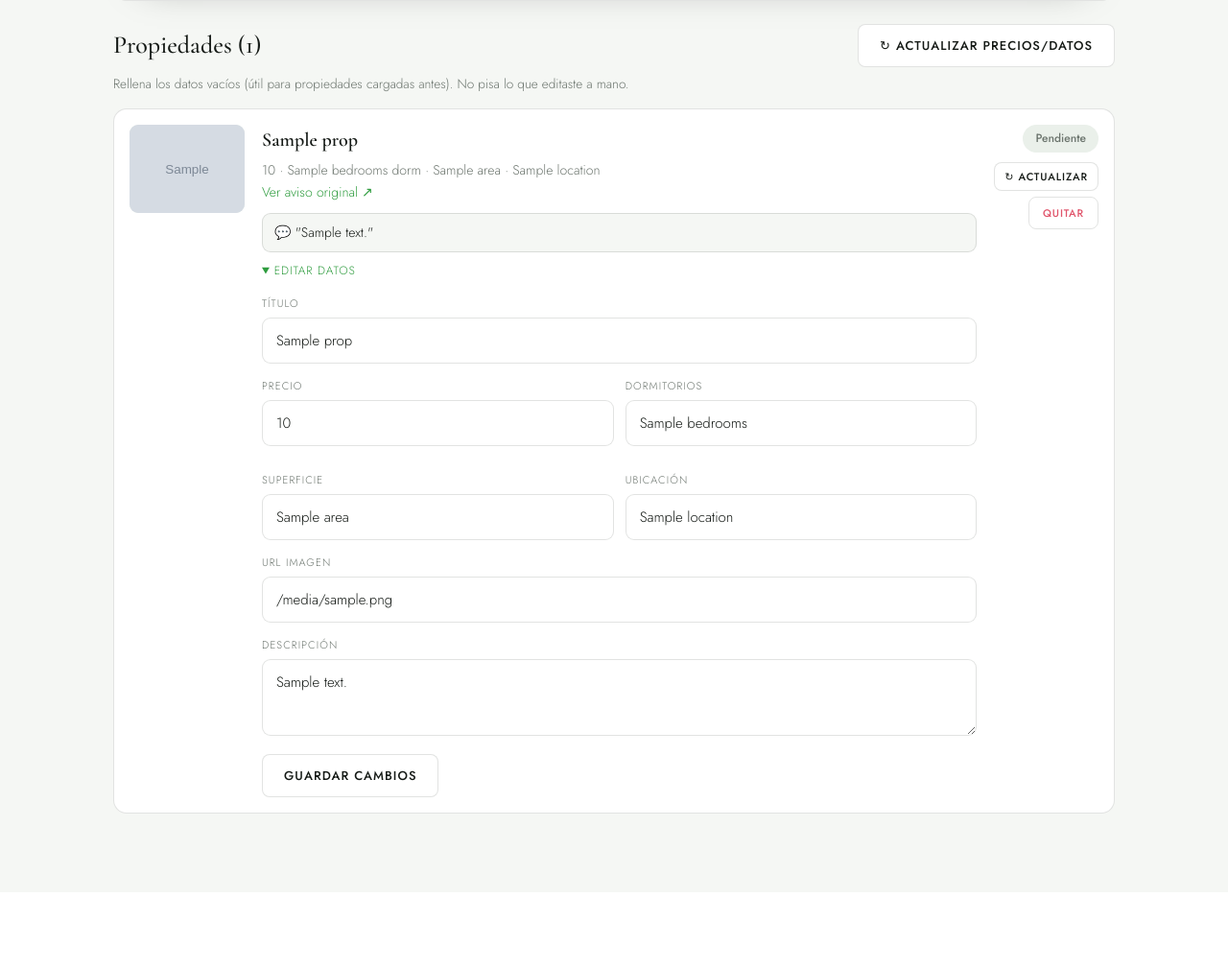
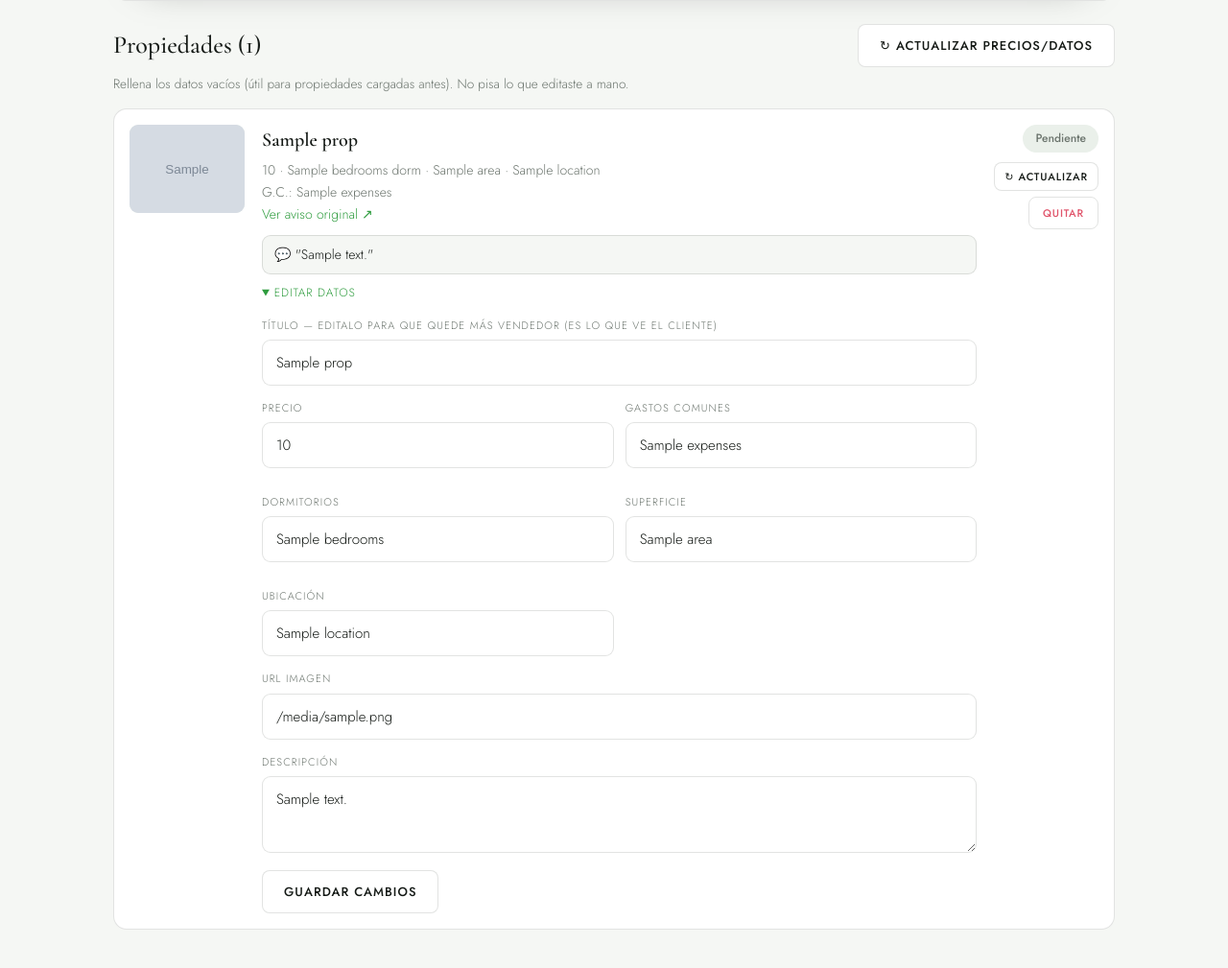
Before and after one commit to tinchomautner/inmocrm, a Flask app: template templates/client_detail.html in a window 1280 px wide, after a click on "EDITAR DATOS". Shown: the part 919-1928 px from the top of the page at 96% size. Before the commit the page ends 1767 px from the top, so only its background shows below. Run offline with Flask 3, Linux system fonts and the light colour scheme; the template is opened without the code that fills it: most values are stand-ins (such as "Sample title", 1, 10 or a date in 2020); grey boxes marked "Sample" are stand-in pictures.

Commit message:
Gastos comunes (deteccion+display+edicion), stats Propiedades sola arriba, titulo editable hint

```diff
--- a/app.py
+++ b/app.py
@@ -150,10 +150,10 @@ def add_property(client_id):
         data = scrape(u)
         conn.execute(
             """INSERT INTO properties
-               (client_id, url, title, price, image, bedrooms, area, location, description, position, created_at)
-               VALUES (?, ?, ?, ?, ?, ?, ?, ?, ?, ?, ?)""",
+               (client_id, url, title, price, image, bedrooms, area, location, description, expenses, position, created_at)
+               VALUES (?, ?, ?, ?, ?, ?, ?, ?, ?, ?, ?, ?)""",
             (client_id, u, data["title"], data["price"], data["image"], data["bedrooms"],
-             data["area"], data["location"], data["description"], pos, now_str()),
+             data["area"], data["location"], data["description"], data.get("expenses"), pos, now_str()),
         )
     conn.commit()
     conn.close()
@@ -169,11 +169,11 @@ def edit_property(prop_id):
         conn.close()
         abort(404)
     conn.execute(
-        """UPDATE properties SET title=?, price=?, image=?, bedrooms=?, area=?, location=?, description=?
+        """UPDATE properties SET title=?, price=?, image=?, bedrooms=?, area=?, location=?, description=?, expenses=?
            WHERE id=?""",
         (request.form.get("title"), request.form.get("price"), request.form.get("image"),
          request.form.get("bedrooms"), request.form.get("area"), request.form.get("location"),
-         request.form.get("description"), prop_id),
+         request.form.get("description"), request.form.get("expenses"), prop_id),
     )
     conn.commit()
     cid = p["client_id"]
@@ -202,7 +202,7 @@ def _refresh_property(conn, prop_id):
     if not p:
         return None
     data = scrape(p["url"])
-    fields = ("title", "price", "image", "bedrooms", "area", "location", "description")
+    fields = ("title", "price", "image", "bedrooms", "area", "location", "description", "expenses")
     updates = {f: data.get(f) for f in fields if not (p[f] or "").strip() and data.get(f)}
     if updates:
         sets = ", ".join(f"{k}=?" for k in updates)
@@ -260,7 +260,7 @@ def portal(slug):
     props_json = json.dumps([
         {"id": p["id"], "url": p["url"], "title": p["title"], "price": p["price"],
          "image": p["image"], "bedrooms": p["bedrooms"], "area": p["area"],
-         "location": p["location"], "description": p["description"],
+         "location": p["location"], "description": p["description"], "expenses": p["expenses"],
          "status": p["status"], "comment": p["comment"] or ""}
         for p in props
     ])
--- a/scraper.py
+++ b/scraper.py
@@ -204,6 +204,25 @@ def _extract_price(text):
     return None
 
 
+def _extract_expenses(text):
+    """Detecta gastos comunes: 'Gastos comunes: $ 8.500', 'G.C. U$S 200', o 'sin gastos comunes'."""
+    m = re.search(
+        r"(?:gastos?\s+comun\w*|g\.?\s?c\.?)\s*(?:aprox\w*)?\s*:?\s*"
+        r"((?:U\$?S|USD|US\$|\$U?S?|\$)\s?[\d][\d.,]{1,})",
+        text, re.IGNORECASE,
+    )
+    if m:
+        raw = m.group(1)
+        num = _clean_num(raw)
+        # Piso de valor: evita basura tipo "$ 9" por separadores raros (espacios de miles, etc.)
+        if num and int(num) >= 100:
+            cur = "USD" if re.search(r"U", raw, re.IGNORECASE) and re.search(r"S", raw, re.IGNORECASE) else "$"
+            return f"{cur} {_thousands(num)}"
+    if re.search(r"sin\s+gastos?\s+comun\w*", text, re.IGNORECASE):
+        return "Sin gastos comunes"
+    return None
+
+
 def _extract_bedrooms(text):
     m = re.search(r"(\d+)\s*(?:dormitorio|dorm\.?|habitaci[oó]n|cuarto)", text, re.IGNORECASE)
     return m.group(1) if m else None
@@ -219,7 +238,8 @@ def _extract_area(text):
 def _parse(html_text, url):
     result = {
         "url": url, "title": None, "price": None, "image": None,
-        "bedrooms": None, "area": None, "location": None, "description": None, "error": None,
+        "bedrooms": None, "area": None, "location": None, "description": None,
+        "expenses": None, "error": None,
     }
     soup = BeautifulSoup(html_text, "lxml")
     ld = _from_jsonld(soup)
@@ -244,6 +264,7 @@ def _parse(html_text, url):
         result["price"] = _extract_price(blob)
     result["bedrooms"] = _extract_bedrooms(blob)
     result["area"] = _extract_area(blob)
+    result["expenses"] = _extract_expenses(blob)
     result["location"] = _meta(soup, "og:locality", "og:region", "geo.placename")
 
     if result["title"]:
@@ -255,7 +276,7 @@ def _parse(html_text, url):
 
 def _merge(a, b):
     """Completa los campos vacíos de 'a' con los de 'b'."""
-    for k in ("title", "price", "image", "bedrooms", "area", "location", "description"):
+    for k in ("title", "price", "image", "bedrooms", "area", "location", "description", "expenses"):
         if not a.get(k) and b.get(k):
             a[k] = b[k]
     return a
@@ -270,7 +291,7 @@ def scrape(url):
         resp.raise_for_status()
     except Exception as e:
         return {"url": url, "title": None, "price": None, "image": None, "bedrooms": None,
-                "area": None, "location": None, "description": None,
+                "area": None, "location": None, "description": None, "expenses": None,
                 "error": f"No se pudo acceder al link: {e}"}
 
     result = _parse(resp.text, url)
--- a/static/style.css
+++ b/static/style.css
@@ -133,6 +133,7 @@ details.edit summary { cursor: pointer; color: var(--green-deep); font-size: 12p
 .info .loc { font-size: 11.5px; letter-spacing: .2em; text-transform: uppercase; color: var(--green); font-weight: 500; }
 .info h3 { font-size: 27px; margin: 6px 0 8px; }
 .info .price { font-family: 'Cormorant Garamond', serif; font-size: 28px; font-weight: 600; }
+.info .expenses { font-size: 13.5px; color: var(--stone); margin-top: 3px; }
 .info .specs { display: flex; flex-wrap: wrap; gap: 8px; margin: 16px 0; }
 .info .specs span { background: var(--paper-2); border-radius: 6px; padding: 6px 12px; font-size: 13px; color: var(--charcoal); }
 .info .desc { font-size: 14.5px; color: var(--stone); line-height: 1.7; margin-bottom: 14px; }
@@ -202,10 +203,12 @@ img { max-width: 100%; height: auto; }
   .prop .resp { grid-column: 1 / -1; text-align: left; display: flex; align-items: center; justify-content: space-between; gap: 10px; }
   .prop .resp form { margin-top: 0 !important; }
 
-  /* stats: 2 por fila (grid determinístico) */
-  .stats { display: grid; grid-template-columns: 1fr 1fr; }
-  .stat { min-width: 0; padding: 12px 14px; }
-  .stat .n { font-size: 26px; }
+  /* stats: Propiedades sola arriba, las otras 3 juntas abajo */
+  .stats { display: grid; grid-template-columns: repeat(3, 1fr); gap: 10px; }
+  .stats .stat:first-child { grid-column: 1 / -1; }
+  .stat { min-width: 0; padding: 12px 10px; gap: 8px; }
+  .stat .n { font-size: 23px; }
+  .stat .l { font-size: 9.5px; letter-spacing: .05em; line-height: 1.2; }
 
   /* portal */
   .info { padding: 20px 18px; }
--- a/templates/client_detail.html
+++ b/templates/client_detail.html
@@ -79,6 +79,7 @@
           {% if p.bedrooms %}{{ p.bedrooms }} dorm · {% endif %}
           {% if p.area %}{{ p.area }} · {% endif %}
           {% if p.location %}{{ p.location }}{% endif %}
+          {% if p.expenses %}<br><span class="muted">G.C.: {{ p.expenses }}</span>{% endif %}
         </div>
         <div class="meta"><a href="{{ p.url }}" target="_blank" style="color:var(--green-deep)">Ver aviso original ↗</a></div>
         {% if p.comment %}<div class="comment">💬 "{{ p.comment }}"</div>{% endif %}
@@ -86,9 +87,11 @@
         <details class="edit">
           <summary>Editar datos</summary>
           <form method="post" action="{{ url_for('edit_property', prop_id=p.id) }}" style="margin-top:10px;">
-            <label>Título</label><input name="title" value="{{ p.title or '' }}">
+            <label>Título — editalo para que quede más vendedor (es lo que ve el cliente)</label>
+            <input name="title" value="{{ p.title or '' }}">
             <div class="grid2">
               <div><label>Precio</label><input name="price" value="{{ p.price or '' }}"></div>
+              <div><label>Gastos comunes</label><input name="expenses" value="{{ p.expenses or '' }}" placeholder="ej: $ 8.500"></div>
               <div><label>Dormitorios</label><input name="bedrooms" value="{{ p.bedrooms or '' }}"></div>
               <div><label>Superficie</label><input name="area" value="{{ p.area or '' }}"></div>
               <div><label>Ubicación</label><input name="location" value="{{ p.location or '' }}"></div>
--- a/templates/portal.html
+++ b/templates/portal.html
@@ -103,6 +103,7 @@ function render(p){
       ${p.location ? `<span class="loc">${esc(p.location)}</span>` : ''}
       <h3>${esc(p.title) || 'Propiedad'}</h3>
       ${p.price ? `<div class="price">${esc(p.price)}</div>` : ''}
+      ${p.expenses ? `<div class="expenses">${p.expenses==='Sin gastos comunes' ? '✓ Sin gastos comunes' : 'Gastos comunes: '+esc(p.expenses)}</div>` : ''}
       ${specs.length ? `<div class="specs">${specs.map(s=>`<span>${esc(s)}</span>`).join('')}</div>` : ''}
       ${p.description ? `<p class="desc">${esc(p.description)}</p>` : ''}
       <a class="ficha" href="${esc(p.url)}" target="_blank">Ver ficha completa &#8599;</a>
```
Also changed, not shown: db.py (+12 -0 lines).
